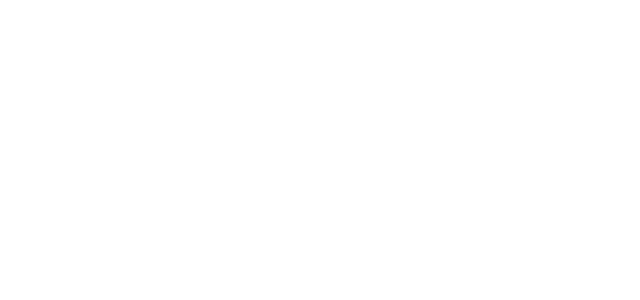
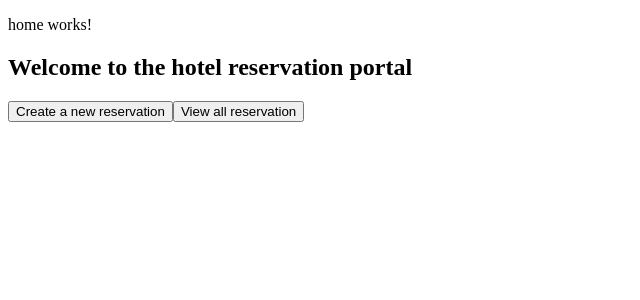
Before and after one commit to Alakh11/hotel-app, an Angular app: page / in a window 1280 px wide. Shown: the top 300 px of the page, without its empty margins (0-640 px from the left). Built offline with nearby package versions, Linux system fonts and the light colour scheme.

Commit message:
Creating Routes and simple navigation

```diff
--- a/src/app/app-routing.module.ts
+++ b/src/app/app-routing.module.ts
@@ -1,7 +1,14 @@
 import { NgModule } from '@angular/core';
 import { RouterModule, Routes } from '@angular/router';
+import { HomeComponent } from './home/home.component';
+import { ReservationFormComponent } from './reservation-form/reservation-form.component';
+import { ReservationListComponent } from './reservation-list/reservation-list.component';
 
-const routes: Routes = [];
+const routes: Routes = [
+  {path:"", component: HomeComponent},
+  {path:"list", component: ReservationListComponent},
+  {path:"new", component: ReservationFormComponent}
+];
 
 @NgModule({
   imports: [RouterModule.forRoot(routes)],
--- a/src/app/home/home.component.html
+++ b/src/app/home/home.component.html
@@ -1 +1,7 @@
 <p>home works!</p>
+<div>
+    <h2>Welcome to the hotel reservation portal</h2>
+    <button [routerLink]="['/new']">Create a new reservation</button>
+
+    <button [routerLink]="['/list']">View all reservation</button>
+</div>
--- a/src/app/home/home.module.ts
+++ b/src/app/home/home.module.ts
@@ -1,7 +1,7 @@
 import { NgModule } from '@angular/core';
 import { CommonModule } from '@angular/common';
 import { HomeComponent } from './home.component';
-
+import { RouterModule } from '@angular/router';
 
 
 @NgModule({
@@ -9,7 +9,8 @@ import { HomeComponent } from './home.component';
     HomeComponent
   ],
   imports: [
-    CommonModule
+    CommonModule,
+    RouterModule
   ]
 })
 export class HomeModule { }
--- a/src/app/models/reservation.ts
+++ b/src/app/models/reservation.ts
@@ -1,2 +1,8 @@
 export interface Reservation {
+    id: string,
+    checkInDate :  Date,
+    checkOutDate : Date,
+    guestName : String,
+    guestEmail : String,
+    roomNumber : Number
 }
--- a/src/app/reservation/reservation.module.ts
+++ b/src/app/reservation/reservation.module.ts
@@ -3,7 +3,7 @@ import { CommonModule } from '@angular/common';
 
 import { ReservationFormComponent } from '../reservation-form/reservation-form.component';
 import { ReservationListComponent } from '../reservation-list/reservation-list.component';
-
+import { FormsModule } from '@angular/forms';
 
 
 @NgModule({
@@ -13,6 +13,7 @@ import { ReservationListComponent } from '../reservation-list/reservation-list.c
   ],
   imports: [
     CommonModule,
+    FormsModule
 
   ]
 })
```
Also changed, not shown: src/app/app.module.ts (+6 -1 lines).
